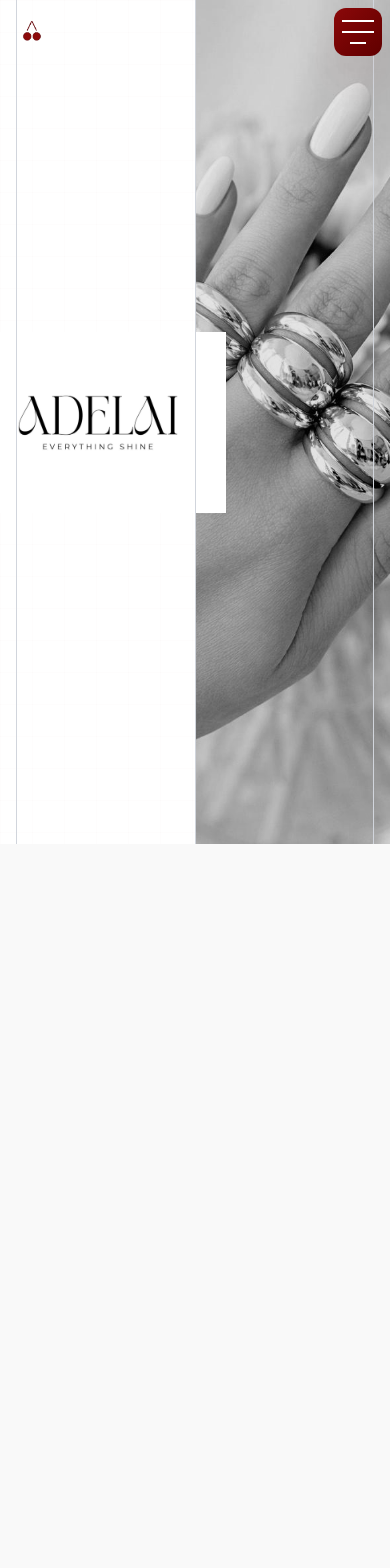
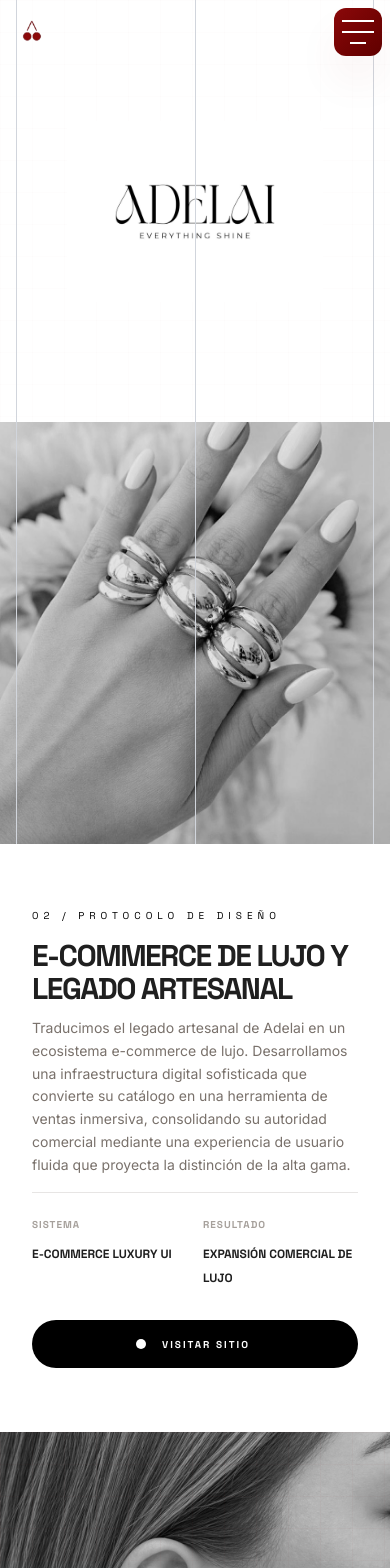
Before and after one commit to blackcherry-devs/BlackCherryITConsulting_official_website, a Next.js app: page /portafolio/adelai in a window 390 px wide. Shown: the top 1568 px of the page. Before the commit the page ends 844 px from the top, so only its background shows below. Built offline with nearby package versions, Linux system fonts and the light colour scheme.

Commit message:
feat: implement dynamic portfolio project detail page with horizontal scroll interaction

```diff
--- a/app/portafolio/[id]/page.tsx
+++ b/app/portafolio/[id]/page.tsx
@@ -23,8 +23,10 @@ export default function ProjectDetail({ params }: { params: Promise<{ id: string
     const handleWheel = (e: WheelEvent) => {
       // If scrolling vertically, convert to horizontal scroll exactly 1:1
       if (Math.abs(e.deltaY) > Math.abs(e.deltaX)) {
-        e.preventDefault();
-        container.scrollLeft += e.deltaY;
+        if (window.innerWidth >= 768) {
+          e.preventDefault();
+          container.scrollLeft += e.deltaY;
+        }
       }
     };
 
@@ -37,7 +39,7 @@ export default function ProjectDetail({ params }: { params: Promise<{ id: string
   }
 
   return (
-    <div className="relative w-full h-screen bg-white font-body text-on-surface selection:bg-primary-container selection:text-white overflow-hidden">
+    <div className="relative w-full h-auto md:h-screen bg-white font-body text-on-surface selection:bg-primary-container selection:text-white md:overflow-hidden overflow-y-auto overflow-x-hidden">
       {/* Global Architectural Grid Lines overlaying the entire page */}
       <div className="fixed inset-0 pointer-events-none z-[100]">
         <GridLines />
@@ -56,16 +58,16 @@ export default function ProjectDetail({ params }: { params: Promise<{ id: string
 
       {/* Horizontal Scroll Container without snap jumping */}
       <div
-        className="flex w-full h-full overflow-x-auto [&::-webkit-scrollbar]:hidden [-ms-overflow-style:none] [scrollbar-width:none]"
+        className="flex flex-col md:flex-row w-full h-auto md:h-full md:overflow-x-auto md:[&::-webkit-scrollbar]:hidden md:[-ms-overflow-style:none] md:[scrollbar-width:none]"
         ref={scrollRef}
       >
         {/* SECTION 1: HERO */}
-        <section className="flex-none w-screen h-screen relative flex">
+        <section className="flex-none w-full md:w-screen h-auto md:h-screen relative flex flex-col md:flex-row">
           {/* Left: Red Narrative */}
-          <div className="w-1/2 h-full relative flex flex-col items-center justify-center" style={{ backgroundColor: project.heroBgOverride || project.color || "#8B090A" }}>
+          <div className="w-full md:w-1/2 h-[50vh] md:h-full relative flex flex-col items-center justify-center" style={{ backgroundColor: project.heroBgOverride || project.color || "#8B090A" }}>
             <div className="absolute inset-0 technical-grid-red opacity-10"></div>
             <div
-              className={`relative z-20 flex items-center justify-center ${project.logoContainerClass || "w-40 h-40 md:w-64 md:h-64"} ${project.logoBg === "white" ? `bg-white ${project.logoPadding || "p-6"} rounded-2xl shadow-xl` : ""}`}
+              className={`relative z-20 flex items-center justify-center ${project.logoContainerClass || "w-40 h-40 md:w-48 md:h-48 lg:w-64 lg:h-64"} ${project.logoBg === "white" ? `bg-white ${project.logoPadding || "p-4 md:p-6"} rounded-2xl shadow-xl` : ""}`}
             >
               <img
                 alt={`${project.title} Logo`}
@@ -75,7 +77,7 @@ export default function ProjectDetail({ params }: { params: Promise<{ id: string
             </div>
           </div>
           {/* Right: Industrial Image */}
-          <div className="w-1/2 h-full relative overflow-hidden">
+          <div className="w-full md:w-1/2 h-[50vh] md:h-full relative overflow-hidden">
             <img
               alt={`${project.title} Hero Image`}
               className="w-full h-full object-cover grayscale"
@@ -86,46 +88,47 @@ export default function ProjectDetail({ params }: { params: Promise<{ id: string
         </section>
 
         {/* SECTION 2: PROJECT NARRATIVE */}
-        <section className="flex-none w-screen h-screen relative flex">
+        <section className="flex-none w-full md:w-screen h-auto md:h-screen relative flex flex-col md:flex-row">
           {/* Left: Narrative Text */}
-          <div className="w-1/2 h-full bg-white px-12 md:px-28 flex flex-col justify-start pt-28 pb-12">
-            <div className="max-w-xl">
+          <div className="w-full md:w-1/2 h-auto md:h-full bg-white px-8 py-16 md:px-10 lg:px-20 flex flex-col justify-center md:pt-16 lg:pt-24 md:pb-8 lg:pb-12 md:overflow-y-auto [&::-webkit-scrollbar]:hidden">
+            <div className="max-w-xl md:max-w-md lg:max-w-xl w-full">
               <p
-                className="font-headline text-xs tracking-[0.5em] uppercase mb-4"
+                className="font-headline text-[10px] md:text-[9px] lg:text-xs tracking-[0.5em] uppercase mb-4 md:mb-2 lg:mb-4"
                 style={{ color: project.color || "var(--primary-container)" }}
               >
                 02 / PROTOCOLO DE DISEÑO
               </p>
-              <h2 className="font-headline font-black text-2xl md:text-3xl lg:text-4xl text-[#1F1F1F] tracking-tighter uppercase mb-3 md:mb-4 leading-[1.1]">
+              <h2 className="font-headline font-black text-3xl md:text-2xl lg:text-4xl text-[#1F1F1F] tracking-tighter uppercase mb-3 md:mb-2 lg:mb-4 leading-[1.1]">
                 {project.narrativeTitle}
               </h2>
-              <p className="font-body text-stone-500 text-sm md:text-base leading-relaxed mb-4">
+              <p className="font-body text-stone-500 text-sm md:text-xs lg:text-base leading-relaxed mb-4 md:mb-3 lg:mb-5">
                 {project.narrativeText}
               </p>
-              <div className="grid grid-cols-2 gap-4 pt-6 border-t border-stone-200">
+              <div className="grid grid-cols-2 gap-4 md:gap-2 lg:gap-4 pt-6 md:pt-4 lg:pt-6 border-t border-stone-200">
                 <div>
-                  <span className="block font-headline font-bold text-[10px] text-stone-400 uppercase tracking-widest mb-2">
+                  <span className="block font-headline font-bold text-[10px] md:text-[9px] lg:text-[10px] text-stone-400 uppercase tracking-widest mb-2 md:mb-1 lg:mb-2">
                     {project.stats.techLabel}
                   </span>
-                  <span className="font-headline font-black text-xs md:text-sm text-[#1F1F1F] uppercase">
+                  <span className="font-headline font-black text-xs md:text-[10px] lg:text-sm text-[#1F1F1F] uppercase">
                     {project.stats.techValue}
                   </span>
                 </div>
                 <div>
-                  <span className="block font-headline font-bold text-[10px] text-stone-400 uppercase tracking-widest mb-2">
+                  <span className="block font-headline font-bold text-[10px] md:text-[9px] lg:text-[10px] text-stone-400 uppercase tracking-widest mb-2 md:mb-1 lg:mb-2">
                     {project.stats.perfLabel}
                   </span>
-                  <span className="font-headline font-black text-xs md:text-sm text-[#1F1F1F] uppercase">
+                  <span className="font-headline font-black text-xs md:text-[10px] lg:text-sm text-[#1F1F1F] uppercase">
                     {project.stats.perfValue}
                   </span>
                 </div>
               </div>
 
               {project.url && (
-                <div className="mt-4">
+                <div className="mt-8 md:mt-5 lg:mt-8 w-full">
                   <AnimatedButton
                     href={project.url}
                     theme="primary"
+                    className="w-full md:w-auto justify-center md:text-xs lg:text-sm md:px-6 md:py-3 lg:px-8 lg:py-4"
                     style={{ backgroundColor: project.color || "#8B090A" }}
                   >
                     VISITAR SITIO
@@ -135,7 +138,7 @@ export default function ProjectDetail({ params }: { params: Promise<{ id: string
             </div>
           </div>
           {/* Right: Technical Render */}
-          <div className="w-1/2 h-full relative">
+          <div className="w-full md:w-1/2 h-[50vh] md:h-full relative">
             <img
               alt={`${project.title} Technical Render`}
               className="w-full h-full object-cover grayscale"
@@ -147,23 +150,23 @@ export default function ProjectDetail({ params }: { params: Promise<{ id: string
         </section>
 
         {/* SECTION 3: GALLERY GRID (Images only, different container sizes) */}
-        <section className="flex-none w-screen h-screen relative bg-white px-6 md:px-[7rem] py-24 flex flex-col justify-center">
-          <div className="grid grid-cols-12 grid-rows-6 gap-2 w-full h-[80vh]">
-            <div className="col-span-8 row-span-6 overflow-hidden relative group">
+        <section className="flex-none w-full md:w-screen h-auto md:h-screen relative bg-white px-6 md:px-[7rem] py-16 md:py-24 flex flex-col justify-center">
+          <div className="grid grid-cols-1 md:grid-cols-12 md:grid-rows-6 gap-2 md:gap-2 w-full h-auto md:h-[80vh]">
+            <div className="col-span-1 md:col-span-8 md:row-span-6 h-[40vh] md:h-auto overflow-hidden relative group">
               <img
                 alt="Detail 1"
                 className="w-full h-full object-cover transition-all duration-700"
                 src={project.galleryImages[0]}
               />
             </div>
-            <div className="col-span-4 row-span-3 overflow-hidden relative group">
+            <div className="col-span-1 md:col-span-4 md:row-span-3 h-[30vh] md:h-auto overflow-hidden relative group">
               <img
                 alt="Detail 2"
                 className="w-full h-full object-cover transition-all duration-700"
                 src={project.galleryImages[1]}
               />
             </div>
-            <div className="col-span-4 row-span-3 overflow-hidden relative group">
+            <div className="col-span-1 md:col-span-4 md:row-span-3 h-[30vh] md:h-auto overflow-hidden relative group">
               <img
                 alt="Detail 3"
                 className="w-full h-full object-cover transition-all duration-700"
```
